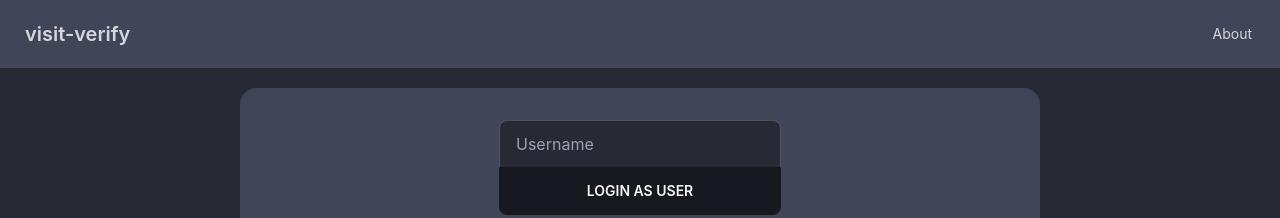
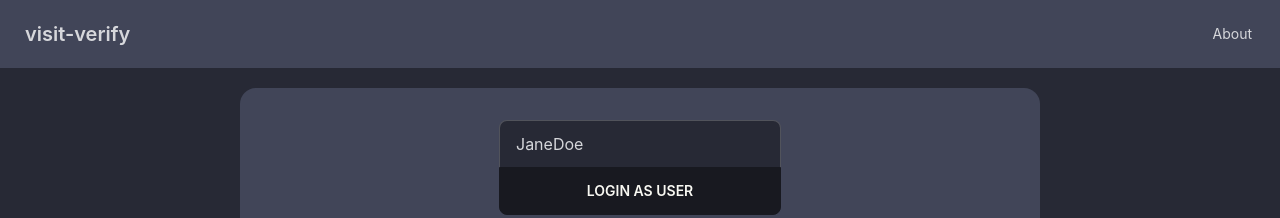
Before and after one commit to adamdon/visit-verify, a React (Vite) app in the folder frontend/: page / in a window 1280 px wide. Shown: the top 218 px of the page. Built offline with nearby package versions, Linux system fonts and the light colour scheme; no server answers.

Commit message:
Added working username login

```diff
--- a/frontend/src/components/App.jsx
+++ b/frontend/src/components/App.jsx
@@ -28,6 +28,7 @@ export default function App() {
         const initialGlobalData = {
             backendUrl: backendUrl,
             isDisabled: false,
+            username: "JaneDoe",
         }
         setData(initialGlobalData);
 
--- a/frontend/src/components/pages/client/ClientPage.jsx
+++ b/frontend/src/components/pages/client/ClientPage.jsx
@@ -13,7 +13,7 @@ export default function ClientPage() {
   const [isLoading, setIsLoading] = useState(true);
 
   const [duration, setDuration] = useState("60");
-  const [username, setUsername] = useState("janeDoe");
+  // const [username, setUsername] = useState("janeDoe");
   const [checkinTime, setCheckinTime] = useState(0);
 
   const [location, setLocation] = useState(null);
@@ -85,7 +85,7 @@ export default function ClientPage() {
       // }
 
       const visit =     {
-        "username": username,
+        "username": data.username,
         "checkInTime": currentTime,
         "checkOutTime": null,
         // "ExpectedDuration": currentTime + (parseInt(duration) * 60),
@@ -148,7 +148,7 @@ export default function ClientPage() {
       const currentTime= Date.now()
 
       const visit =     {
-        "username": username,
+        "username": data.username,
         "checkOutTime": currentTime,
       }
 
--- a/frontend/src/components/pages/home/HomePage.jsx
+++ b/frontend/src/components/pages/home/HomePage.jsx
@@ -1,13 +1,16 @@
 import { useState } from "react";
 import { Link } from "react-router-dom";
 import ContentContainer from "../../layout/ContentContainer.jsx";
+import {useData} from "../../../utilities/DataContextProvider.jsx";
 
 export default function HomePage() {
-  const [username, setUsername] = useState("");
+  // const [username, setUsername] = useState("");
+  const [data, setData] = useData();
 
-  const handleInputChange = (e) => {
-    setUsername(e.target.value);
-  };
+
+  // const handleInputChange = (e) => {
+  //   setUsername(e.target.value);
+  // };
 
   return (
     <ContentContainer>
@@ -15,11 +18,11 @@ export default function HomePage() {
         <input
           className="input input-bordered join-item"
           placeholder="Username"
-          value={username}
-          onChange={handleInputChange}
+          value={data.username}
+          onChange={(event => setData({username: event.target.value}))}
         />
         <button className="btn join-item">
-          {username === "admin" ? (
+          {data.username === "admin" ? (
             <Link to="/dashboard">Login as Admin</Link>
           ) : (
             <Link to="/client">Login as User</Link>
```
